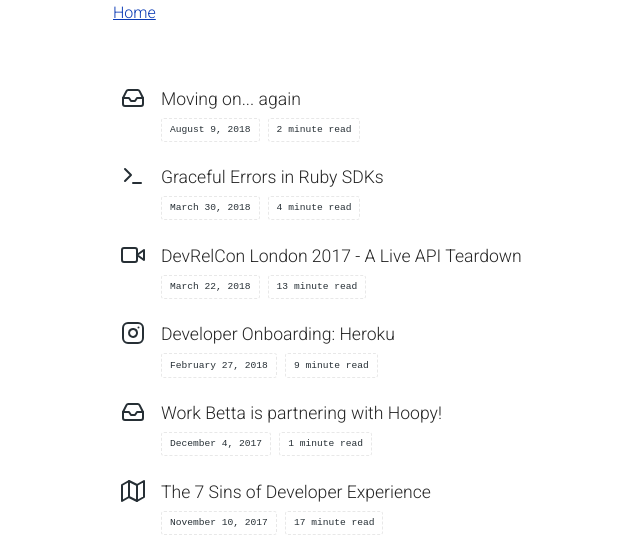
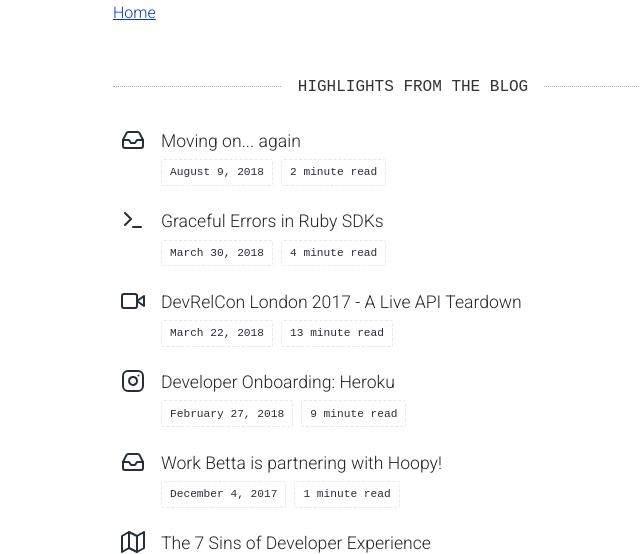
Before and after one commit to cbetta/betta.io, a Gatsby site: page / in a window 1280 px wide. Shown: the top 554 px of the page, without its empty margins (227-867 px from the left). Built offline with nearby package versions, Linux system fonts and the light colour scheme; Gatsby itself is replaced by a stand-in of ours; some packages are replaced by stand-ins of ours.

Commit message:
Update list links to be more accesible

```diff
--- a/src/components/blog/List.js
+++ b/src/components/blog/List.js
@@ -5,6 +5,8 @@ import { style } from "./List.module.scss"
 
 export default ({ data: { allMarkdownRemark: { edges }} }) => (
   <div className={ style }>
+    <header><span>Highlights from the blog</span></header>
+
     { edges.map(({ node }) => (
       <ListItem {...node} key={node.id} />
     ))}
--- a/src/components/blog/List.module.scss
+++ b/src/components/blog/List.module.scss
@@ -1,3 +1,32 @@
+@import '../../css/variables.scss';
+
 .style {
   margin: 3em 0;
+  position: relative;
+
+  & > header {
+    text-align: center;
+    font-family: 'Courier New', Courier, monospace;
+    margin-bottom: 1rem;
+    text-transform: uppercase;
+    z-index: 0;
+
+    span {
+      display: inline-block;
+      padding: 0 1rem;
+      z-index: 2;
+      position: relative;
+      background-color: white !important;
+    }
+
+    &::after {
+      z-index: 1;
+      content: '';
+      position: absolute;
+      border-bottom: 1px dotted $grey;
+      width: 100%;
+      left: 0;
+      top: 0.75rem;
+    }
+  }
 }
--- a/src/components/blog/ListItem.js
+++ b/src/components/blog/ListItem.js
@@ -5,7 +5,7 @@ import style from "./ListItem.module.scss"
 import Icon from "./Icon"
 
 export default ({ timeToRead, fields, frontmatter }) => (
-  <Link to={ fields.slug } className={style.this}>
+  <Link to={ fields.slug } className={style.this} title={frontmatter.title}>
     <Icon type={ frontmatter.icon } />
     <header>
       <span>
--- a/src/components/blog/ListItem.module.scss
+++ b/src/components/blog/ListItem.module.scss
@@ -45,7 +45,7 @@
 
     span {
       font-family: 'Courier New', Courier, monospace;
-      font-size: 0.6rem;
+      font-size: 0.7rem;
       display: inline-block;
       background-color: white;
       padding: 0.2rem 0.5rem;
```
